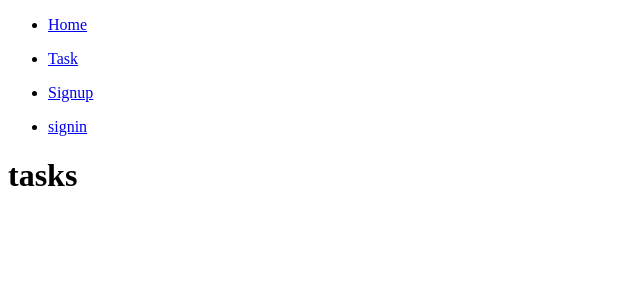
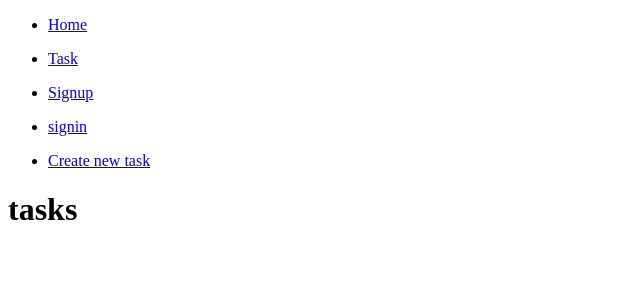
Before and after one commit to EnriqueGR123/GDG_CUGDL, a Django app: template django-CRUD/tasks/templates/task.html in a window 1280 px wide. Shown: the top 300 px of the page, without its empty margins (0-640 px from the left). Run offline with Django 3.2, Linux system fonts and the light colour scheme; the template is opened without the code that fills it, so the values that code supplies are empty.

Commit message:
Forms, and show task

```diff
--- a/django-CRUD/tasks/templates/base.html
+++ b/django-CRUD/tasks/templates/base.html
@@ -24,6 +24,9 @@
             <ul>
                 <li><a href="/signin">signin</a></li>
             </ul>
+            <ul>
+                <li><a href="/create_task">Create new task</a></li>
+            </ul>
         {% endif %}
 
     </nav>
--- a/django-CRUD/tasks/templates/task.html
+++ b/django-CRUD/tasks/templates/task.html
@@ -7,7 +7,23 @@
 <body>
     {% extends 'base.html' %}
     {% block content %}
+
+
         <h1>tasks</h1>
+
+
+        {% for task in tasks  %}
+            {% if task.isimportant %}
+                <strong>{{task.title}}</strong>
+            {% else %}
+            <h2>{{task.title}}</h2>
+        {% endif %}
+        <h2>{{task.title}}</h2>
+        <p>{{task.description}}</p>
+        <p>{{task.user}}</p>
+        {% endfor %}
+
+
     {% endblock %}
 </body>
 </html>
--- a/django-CRUD/tasks/urls.py
+++ b/django-CRUD/tasks/urls.py
@@ -1,9 +1,11 @@
 from django.urls import path
 from tasks import views
+
 urlpatterns = [
     path('',views.home, name='home'),
     path('signup/', views.signup, name='signup'),
-    path('task/', views.task, name='task'),
+    path('task/', views.show_task, name='task'),
     path('logout/', views.signout, name='signuot'),
-    path('signin/', views.signin, name='signin')
+    path('signin/', views.signin, name='signin'),
+    path('create_task/', views.create_task, name='create_task')
 ]
```
Also changed, not shown: django-CRUD/tasks/forms.py (added, +7 -0 lines), django-CRUD/tasks/templates/create_task.html (added, +9 -0 lines), django-CRUD/tasks/views.py (+27 -2 lines).
